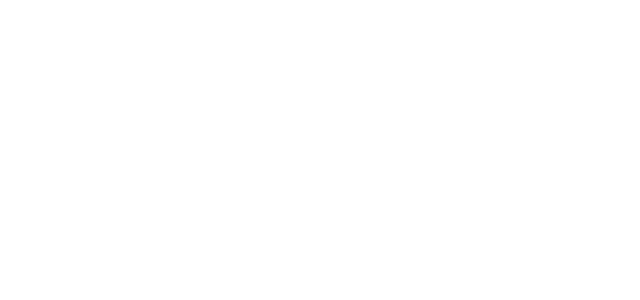
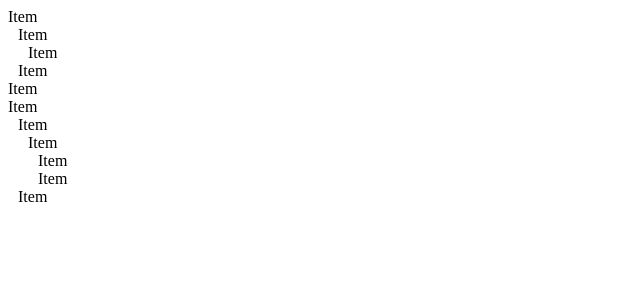
Before and after one commit to khirayama/clap, a React app in the folder redesign/: page / in a window 1280 px wide. Shown: the top 300 px of the page, without its empty margins (0-640 px from the left). Built offline with nearby package versions, Linux system fonts and the light colour scheme.

Commit message:
Update Editor

```diff
--- a/redesign/src/clap/components/Editor.tsx
+++ b/redesign/src/clap/components/Editor.tsx
@@ -3,6 +3,8 @@
 
 import { DocumentNode } from '../nodes';
 import { Selection } from '../selection';
+
+import * as Clap from '../index';
 
 const Wrapper = styled.div``;
 
@@ -12,14 +14,36 @@
 }
 
 export function Editor(props: EditorProps) {
+  const [document, setDocument] = React.useState(props.document.toJSON());
+  const [selection, setSelection] = React.useState(props.selection.toJSON());
+
   React.useEffect(() => {
     console.log('mount');
     props.document.on(() => {
-      console.log('change');
+      console.log('change document');
+      setDocument(props.document.toJSON());
     });
     props.selection.on(() => {
-      console.log('change');
+      console.log('change selection');
+      setSelection(props.selection.toJSON());
     });
   }, []);
-  return <Wrapper />;
+
+  function renderItems(nodes: Clap.PureNode[], indent: number = 0, items: JSX.Element[] = []) {
+    for (const node of nodes) {
+      items.push(
+        <Clap.Item key={node.id} indent={indent} selection={selection} node={node}>
+          Item
+        </Clap.Item>,
+      );
+
+      if (node.nodes) {
+        items.concat(renderItems(node.nodes, indent + 1, items));
+      }
+    }
+
+    return items;
+  }
+
+  return <Wrapper>{renderItems(document.nodes)}</Wrapper>;
 }
```
